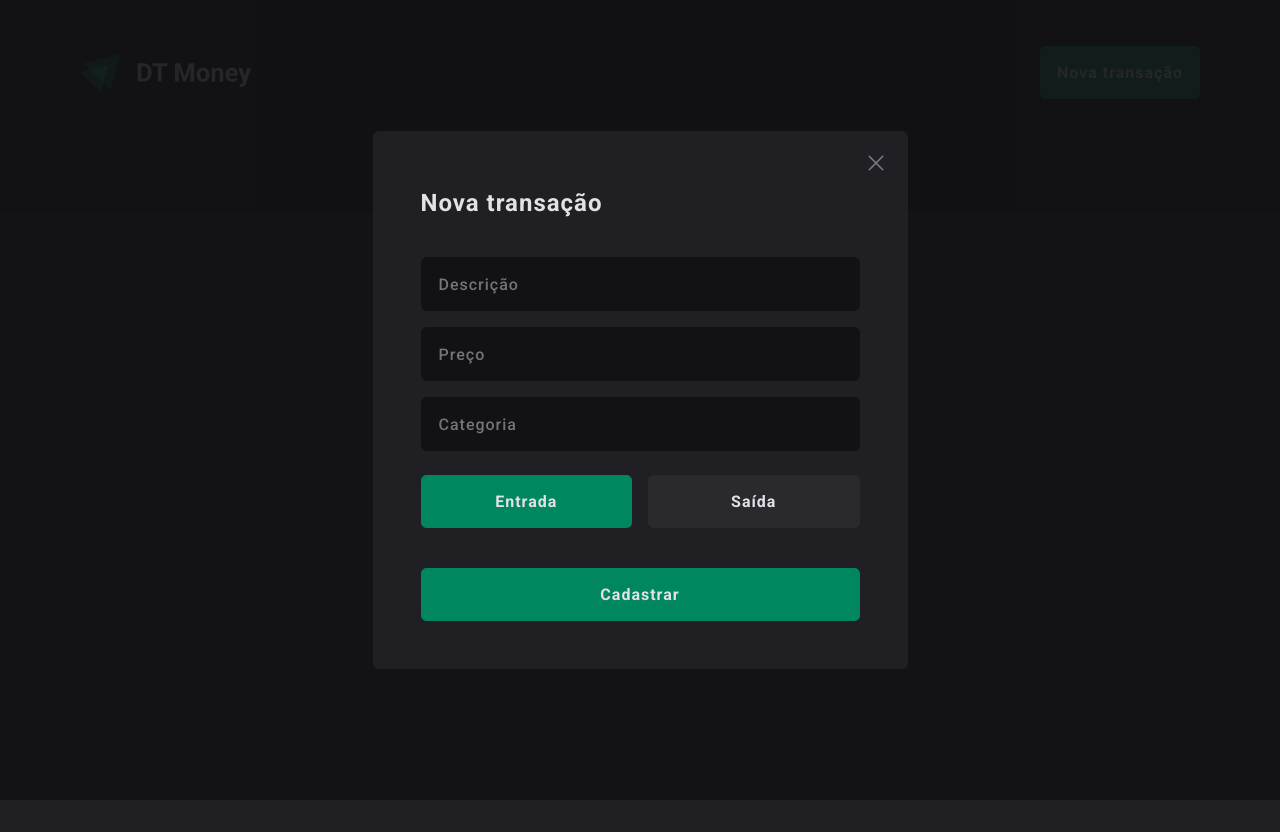
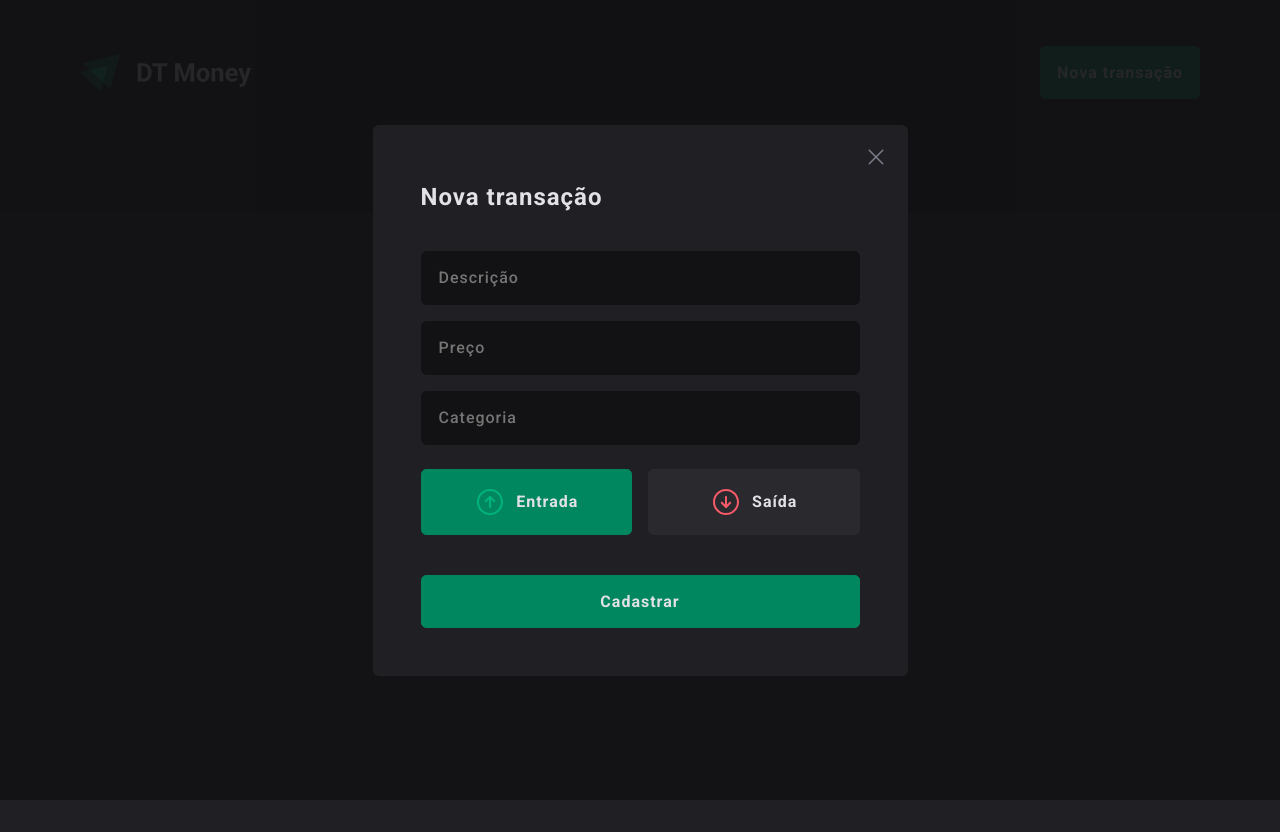
Before and after one commit to LucasBargas/dt_money_my_version_code, a React (Vite) app: page / in a window 1280 px wide. Built offline with nearby package versions, Linux system fonts and the light colour scheme.

Commit message:
Transaction modal - in development

```diff
--- a/src/components/Button/styles.ts
+++ b/src/components/Button/styles.ts
@@ -48,6 +48,8 @@ export const ButtonElement = styled.button<ButtonProperties>`
     css`
     display: flex;
     align-items: center;
+    justify-content: center;
+    gap: .625rem;
   `}
 
   &:hover {
--- a/src/templates/Modal/ModalForm/index.tsx
+++ b/src/templates/Modal/ModalForm/index.tsx
@@ -1,6 +1,8 @@
 /* eslint-disable @typescript-eslint/consistent-type-assertions */
 import React from 'react';
 import * as S from './styles';
+import income from '../../../assets/income.svg';
+import outcome from '../../../assets/outcome.svg';
 import { Input } from '../../../components/Input';
 import { type ITransactions } from '../../../interfaces/ITransactions';
 import { v4 as uuidv4 } from 'uuid';
@@ -74,6 +76,7 @@ export const ModalForm = (): JSX.Element => {
 
         <S.FormButtons>
           <Button
+            icon
             color="fontColor"
             background={
               transactionType === 'deposit' ? 'greenColor' : 'fieldColor'
@@ -88,10 +91,14 @@ export const ModalForm = (): JSX.Element => {
               setTransactionType('deposit');
             }}
           >
-            Entrada
+            <figure>
+              <img src={income} alt="" />
+            </figure>
+            <span>Entrada</span>
           </Button>
 
           <Button
+            icon
             color="fontColor"
             background={
               transactionType === 'withdraw' ? 'buttonRedColor' : 'fieldColor'
@@ -110,7 +117,10 @@ export const ModalForm = (): JSX.Element => {
               setTransactionType('withdraw');
             }}
           >
-            Saída
+            <figure>
+              <img src={outcome} alt="" />
+            </figure>
+            <span>Saída</span>
           </Button>
 
           <Button
```
